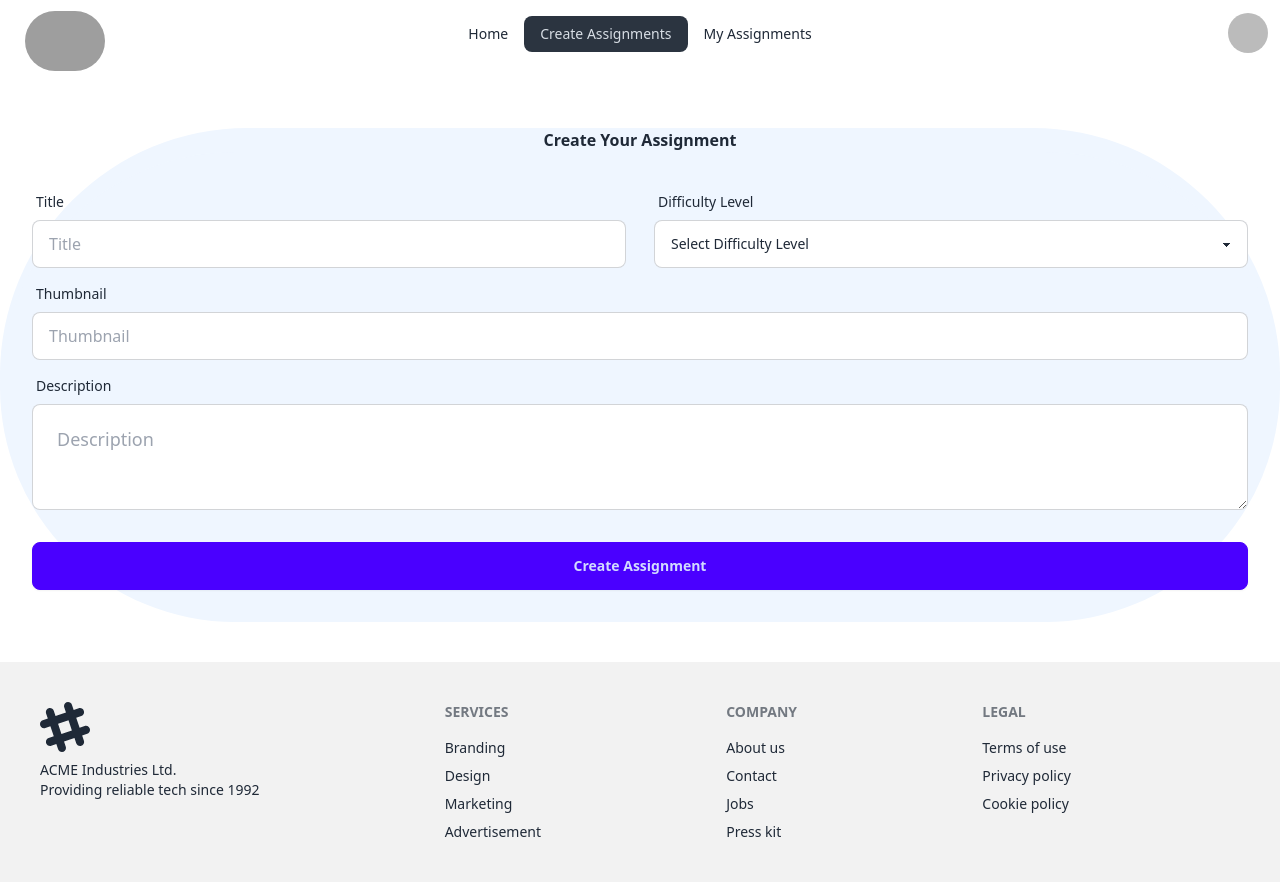
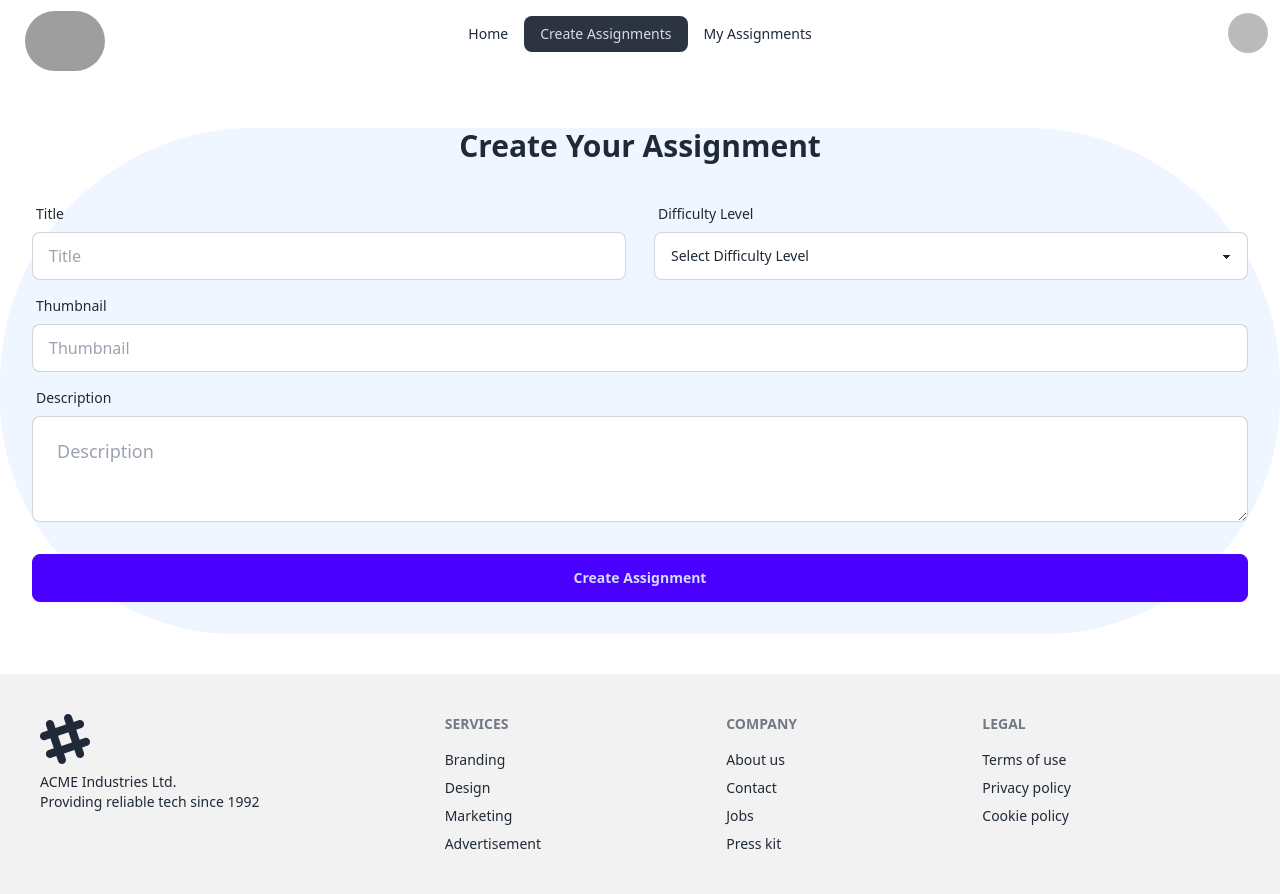
Before and after one commit to asif4762/Assignment-11-clinet, a React (Vite) app: page /create-assignments in a window 1280 px wide. Built offline with nearby package versions, Linux system fonts and the light colour scheme; no server answers; sample sign-in values are in the browser's storage; grey boxes are pictures that could not be loaded.

Commit message:
bug fixed

```diff
--- a/src/Pages/CreateAssignment/CreateAssignment.jsx
+++ b/src/Pages/CreateAssignment/CreateAssignment.jsx
@@ -50,7 +50,7 @@
 
     return (
       <div className="bg-blue-50 rounded-full w-full">
-      <h1 className="text-3xt font-bold text-center">Create Your Assignment</h1>
+      <h1 className="text-3xl font-bold text-center">Create Your Assignment</h1>
         <form onSubmit={handleCreateAssignment} className="rounded-full mb-10 card-body bg-blue-50">
         <div className="grid grid-cols-2 gap-7">
         <div className="form-control">
```
